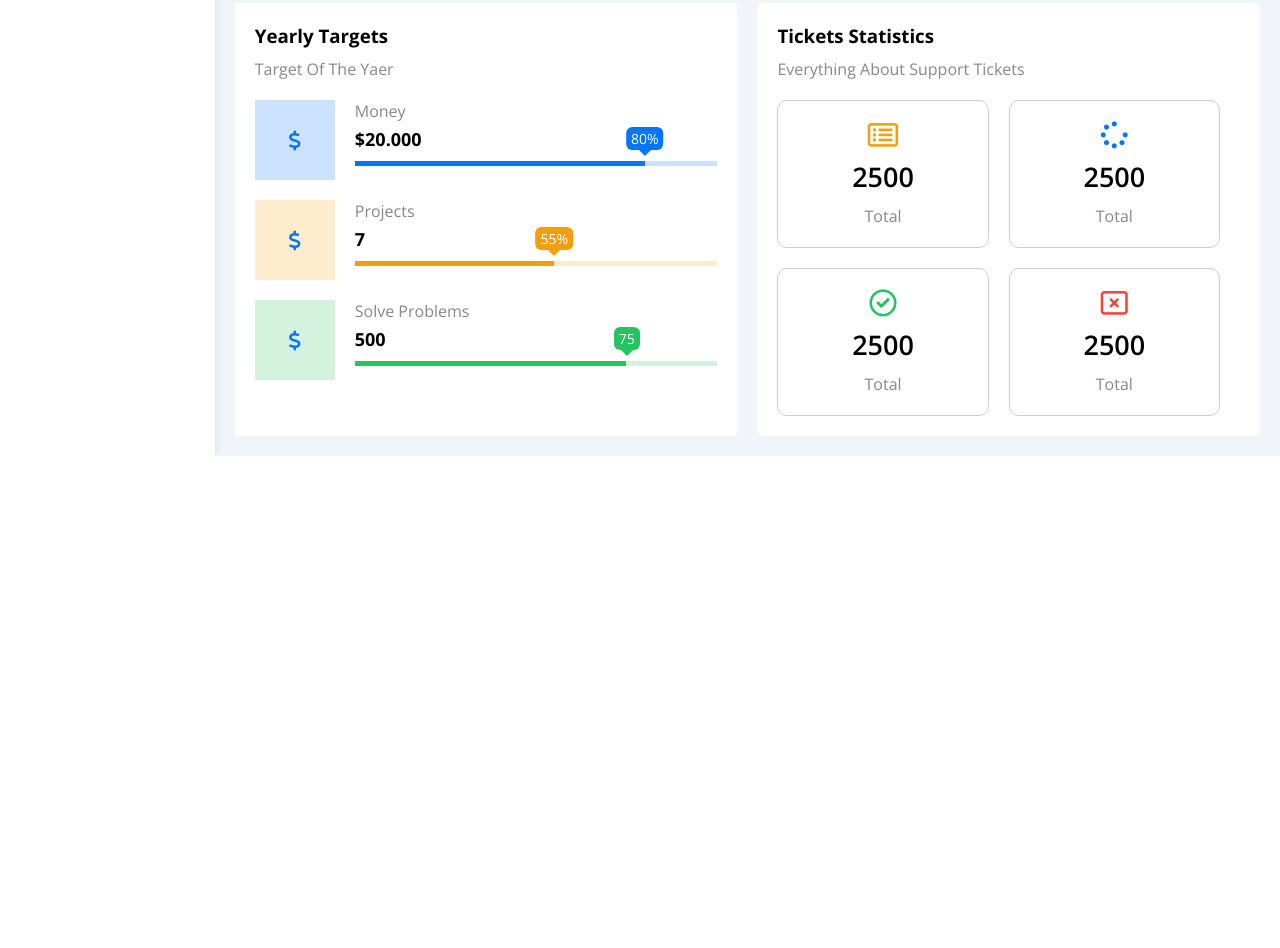
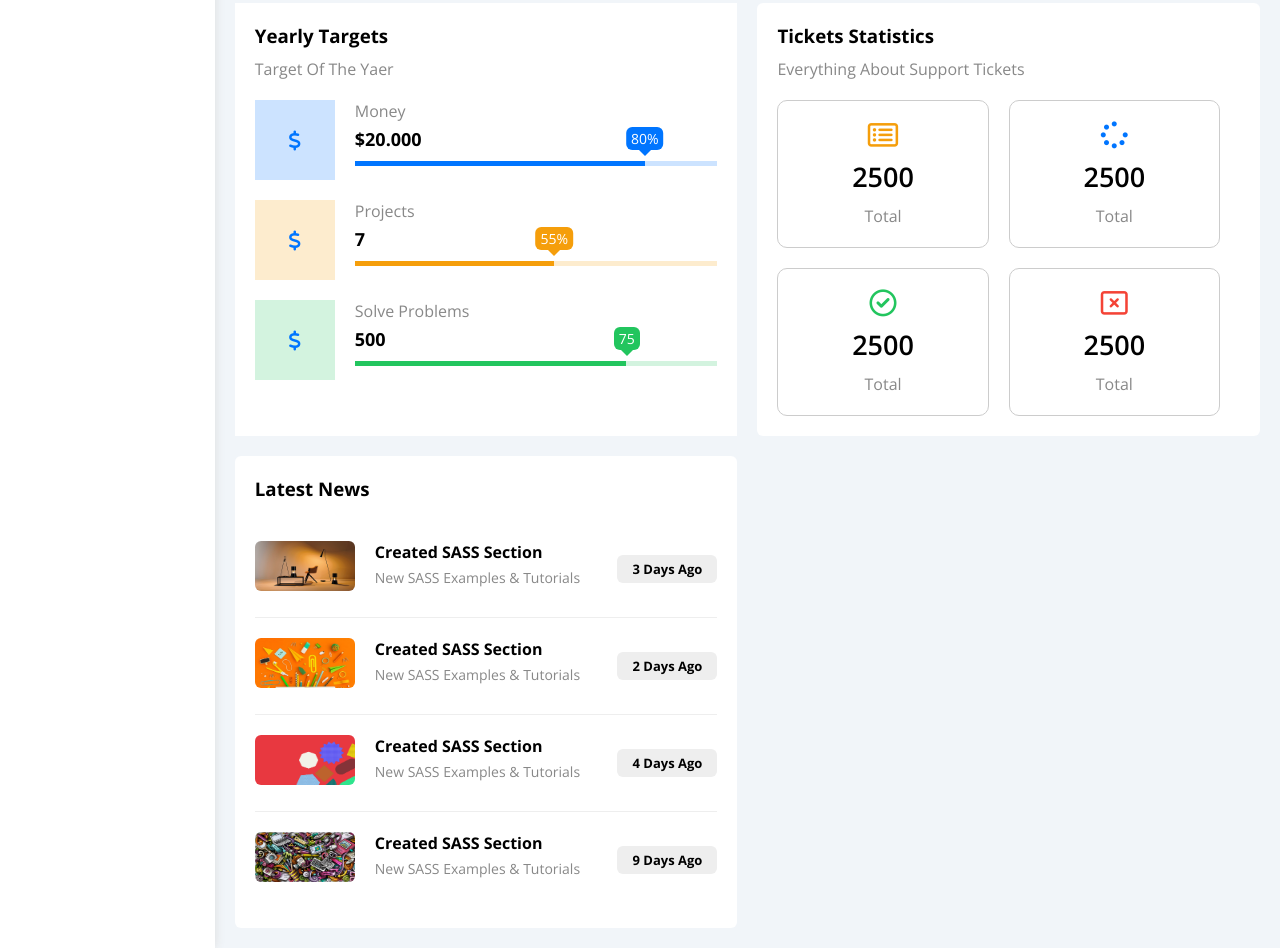
Before and after one commit to ahmad-kashkoush/Dashboard, a plain HTML site: page index.html in a window 1280 px wide. Shown: the part 582-1530 px from the top of the page. Before the commit the page ends 1038 px from the top, so only its background shows below. Drawn offline with nearby package versions, Linux system fonts and the light colour scheme.

Commit message:
Latest News 🌻

```diff
--- a/css/framework.css
+++ b/css/framework.css
@@ -123,6 +123,9 @@
 .txt-cap {
   text-transform: capitalize;
 }
+.w-bold{
+  font-weight: bold;
+}
 /* ? End fonts */
 
 .w-full {
--- a/css/style.css
+++ b/css/style.css
@@ -347,6 +347,29 @@ aside > ul li a:hover,
   }
 }
 /* ? EndTickets Statistics */
+/* ! Start latest news */
+.latest-news{}
+.latest-news .news{}
+.latest-news .news .single-news{
+  align-items: center;
+}
+.latest-news .news .single-news:not(:last-child){
+  border-bottom: 1px solid #eeeeee;
+}
+.latest-news .single-news .details{}
+.latest-news .single-news .details > img{
+  width: 100px;
+  height: 50px;
+  border-radius: 6px;
+
+}
+.latest-news .single-news .details .text{}
+.latest-news .single-news .details .text p:first-of-type{}
+.latest-news .single-news .details .text p:last-of-type{}
+.latest-news .single-news .date{
+  font-size: 13px;
+}
+/* ? End latest news */
 
 /* ? End Grid */
 /* ? End Content */
--- a/index.html
+++ b/index.html
@@ -265,6 +265,85 @@
             </div>
           </div>
           <!-- ? End Tickets Statistics -->
+          <!--
+
+
+
+
+
+
+
+
+
+
+
+            ! Start latest news
+
+           -->
+          <div class="latest-news bg-white p-20 rad-6">
+            <div class="title mb-20">
+              <h3 class="c-black txt-cap txt-c-mobile">latest news</h3>
+            </div>
+            <div class="news">
+              <div
+                class="single-news d-flex juc-between d-block-mobile txt-c-mobile pb-20 pt-20"
+              >
+                <div class="details d-flex gap-20 d-block-mobile">
+                  <img src="imgs/news-01.png" alt="" />
+                  <div class="text">
+                    <p class="fs-16 w-bold mb-5">Created SASS Section</p>
+                    <p class="c-grey fs-14 mb-10">
+                      New SASS Examples & Tutorials
+                    </p>
+                  </div>
+                </div>
+                <span class="date btn-shape txt-cap bg-eee w-bold"> 3 days ago</span>
+              </div>
+              <div
+                class="single-news d-flex juc-between d-block-mobile txt-c-mobile pb-20 pt-20"
+              >
+                <div class="details d-flex gap-20 d-block-mobile">
+                  <img src="imgs/news-02.png" alt="" />
+                  <div class="text">
+                    <p class="fs-16 w-bold mb-5">Created SASS Section</p>
+                    <p class="c-grey fs-14 mb-10">
+                      New SASS Examples & Tutorials
+                    </p>
+                  </div>
+                </div>
+                <span class="date btn-shape txt-cap bg-eee w-bold"> 2 days ago</span>
+              </div>
+              <div
+                class="single-news d-flex juc-between d-block-mobile txt-c-mobile pb-20 pt-20"
+              >
+                <div class="details d-flex gap-20 d-block-mobile">
+                  <img src="imgs/news-03.png" alt="" />
+                  <div class="text">
+                    <p class="fs-16 w-bold mb-5">Created SASS Section</p>
+                    <p class="c-grey fs-14 mb-10">
+                      New SASS Examples & Tutorials
+                    </p>
+                  </div>
+                </div>
+                <span class="date btn-shape txt-cap bg-eee w-bold"> 4 days ago</span>
+              </div>
+              <div
+                class="single-news d-flex juc-between d-block-mobile txt-c-mobile pb-20 pt-20"
+              >
+                <div class="details d-flex gap-20 d-block-mobile">
+                  <img src="imgs/news-04.png" alt="" />
+                  <div class="text">
+                    <p class="fs-16 w-bold mb-5">Created SASS Section</p>
+                    <p class="c-grey fs-14 mb-10">
+                      New SASS Examples & Tutorials
+                    </p>
+                  </div>
+                </div>
+                <span class="date btn-shape txt-cap bg-eee w-bold"> 9 days ago</span>
+              </div>
+            </div>
+          </div>
+          <!--  ? End latest news -->
         </div>
         <!-- ? End content -->
       </section>
```
